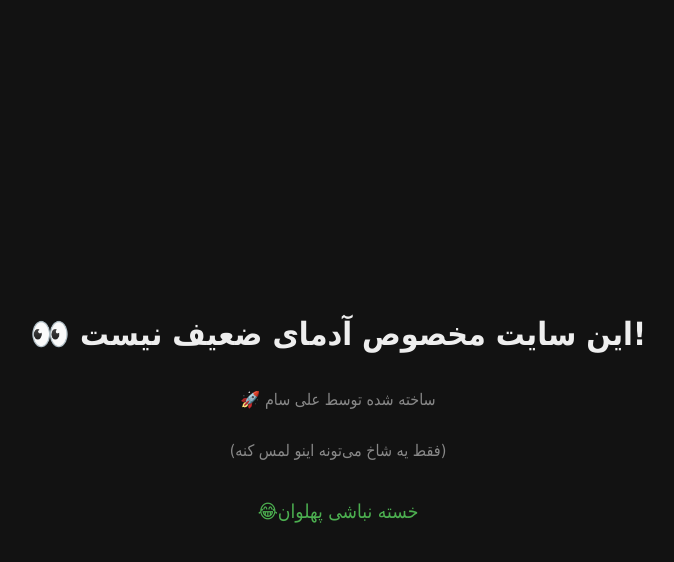
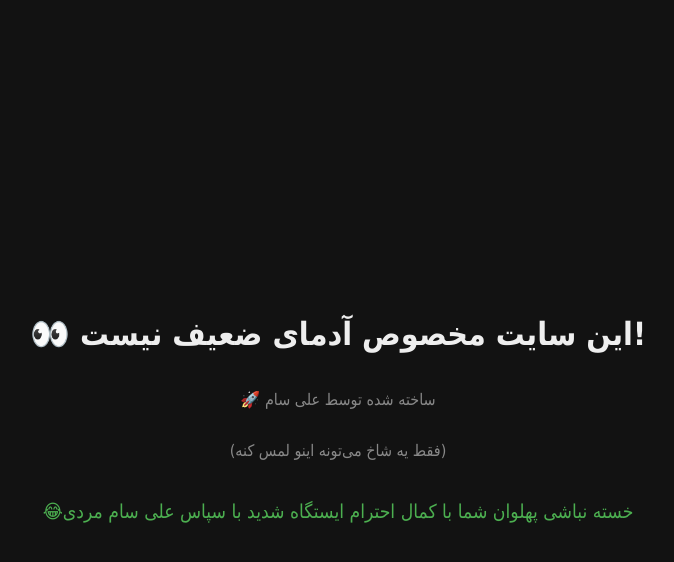
Before and after one commit to alisammardi/A.S.M-revenge-, a plain HTML site: page index.html in a window 1280 px wide. Both pictures are taken after a click on the element "(فقط یه شاخ می‌تونه اینو لمس کنه)". Shown: the whole page, without its empty margins (302-976 px from the left). Drawn offline with Linux system fonts and the light colour scheme.

Commit message:
Update index.html

```diff
--- a/index.html
+++ b/index.html
@@ -38,7 +38,8 @@
   <h1>👀 این سایت مخصوص آدمای ضعیف نیست!</h1>
   <p>🚀 ساخته شده توسط علی سام</p>
   <p id="clickMe">(فقط یه شاخ می‌تونه اینو لمس کنه)</p>
-  <div id="message">😂خسته نباشی پهلوان</div>
+  <div id="message">😂خسته نباشی پهلوان
+  شما با کمال احترام ایستگاه شدید با سپاس علی سام مردی</div>
 
   <script>
     const clickMe = document.getElementById('clickMe');
```
